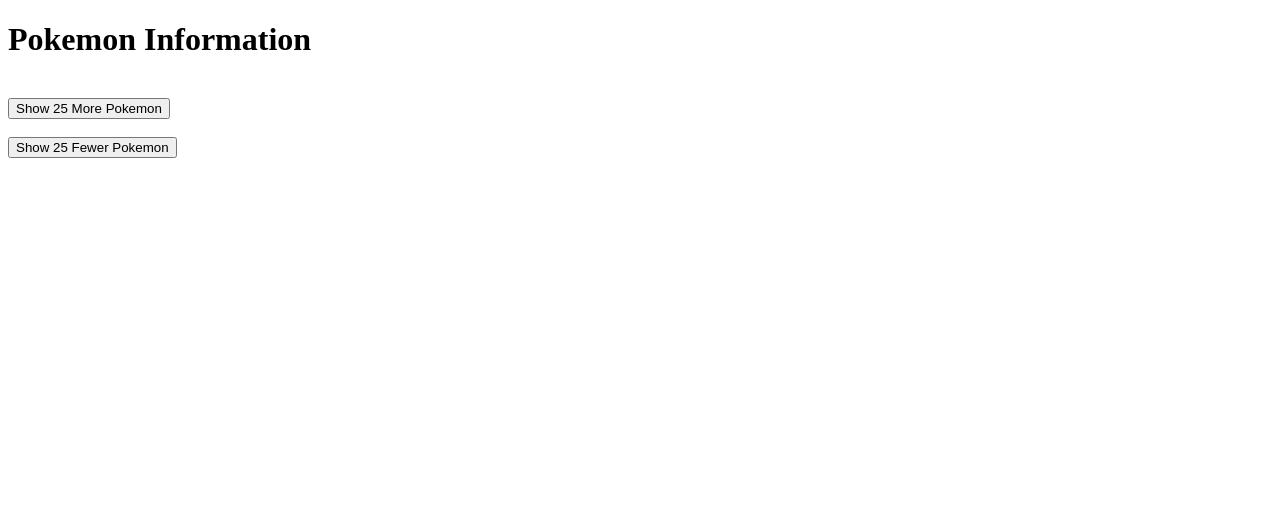
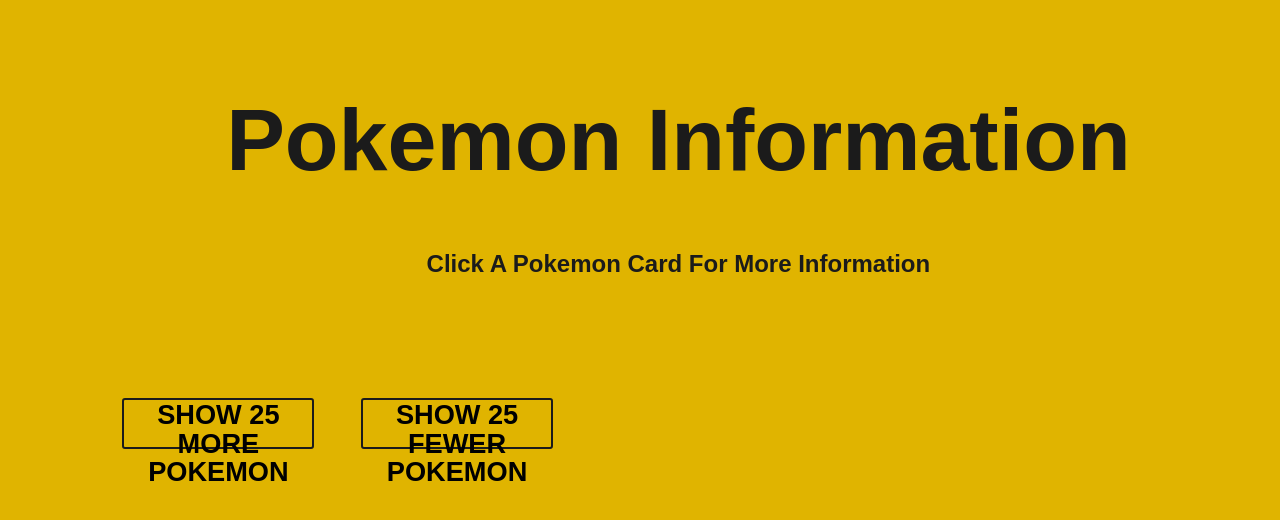
Before and after one commit to mauratee/pokemon-js-site, a Flask app: page / in a window 1280 px wide. Shown: the top 520 px of the page. Run offline with Flask 2, Linux system fonts and the light colour scheme.

Commit message:
Add stylind to styles.css

```diff
--- a/server.py
+++ b/server.py
@@ -1,4 +1,5 @@
 from flask import Flask, render_template
+
 
 app = Flask(__name__)
 
--- a/static/app.js
+++ b/static/app.js
@@ -44,17 +44,17 @@
             const infoDiv = pokemonDiv.querySelector('.more-info');
 
 
-            $(infoDiv).append(`<h4>Stats</h4>`);
+            $(infoDiv).append(`<h5>Stats</h5>`);
             for (let i = 0; i < stats.length; i++) {
                 let stat = stats[i];
                 $(infoDiv).append(`<p>${stat.stat.name}: ${stat.base_stat}</p>`);}
 
-            $(infoDiv).append(`<h4>Types</h4>`);
+            $(infoDiv).append(`<h5>Types</h5>`);
             for (let i = 0; i < types.length; i++) {
                 let type = types[i];
                 $(infoDiv).append(`<p>${type.type.name}</p>`);}
 
-            $(infoDiv).append(`<h4>Weight</h4>`);
+            $(infoDiv).append(`<h5>Weight</h5>`);
             $(infoDiv).append(`<p>${poke.weight} lbs.</p>`);
 
             // Set display attribute of all more-info divs to none
@@ -72,7 +72,7 @@
         getPokemon()
 
     };
-
+    return data
 };
 
 const pokemonInfo = getData(25)
--- a/static/styles.css
+++ b/static/styles.css
@@ -0,0 +1,82 @@
+/* || General styles */
+
+body {
+    background-color: #e0b400;
+    color:#1b1b1b;
+    font-family: 'Poppins', sans-serif;
+    font-size: 1.5rem;
+    text-transform: capitalize;
+    width: 90%;
+    margin-right: 50px;
+    margin-left: 8%;
+}
+
+h1 {
+    font-weight: bold;
+    font-size: 5.5rem;
+    text-align: center;
+    padding-top: 30px;
+}
+
+h4 {
+    text-align: center;
+    padding-bottom: 40px;
+}
+
+h5 {
+    text-align: center;
+    font-weight: bold;
+    font-size: 1.7rem;
+    line-height: 1.8rem;
+    margin-bottom: 10px;
+    margin-top: 45px;
+}
+
+
+/* || Button */
+
+button {
+    height: 4vw;
+    width: 15vw;
+    border-radius: 3px;
+    border: 2px solid #1b1b1b;
+    margin: 20px;
+    font-size: 1.7rem;
+    line-height: 1.8rem;
+    font-weight: bold;
+    text-transform: uppercase;
+    background-color: #e0b400;
+  }
+
+  button:hover {
+    background-color: #f0ae0e;
+  }
+
+  button:active {
+    border: 2px solid black;
+    text-shadow: 3px 3px 3px #707070;
+  }
+
+
+  /* || Content */
+
+.container {
+    display: grid;
+    grid-template-columns: repeat(3, 1fr);
+    gap: 90px;
+    align-items: start;
+}
+
+.pokemonName {
+    justify-content: center;
+    align-content: start;
+    max-width: 60%;
+    font-family: 'Poppins', sans-serif;
+    line-height: 1.15;
+    border-radius: 15px;
+    border: 3px solid #1b1b1b;
+    background-color: #f0f0f0;
+    text-align: center;
+    justify-content: center;
+    padding: 45px;
+  }
--- a/templates/index.html
+++ b/templates/index.html
@@ -18,6 +18,7 @@
   <body>
 
     <h1>Pokemon Information</h1>
+    <h4>Click a Pokemon card for more information</h4>
 
     <!-- Add element to hold dynamically created divs -->
     <div id="container" class="container"></div>
@@ -26,16 +27,12 @@
 
     <div>
       <button id="more-pokemon">Show 25 More Pokemon</button>
-    </div>
-
-    <br>
-
-    <div>
       <button id="fewer-pokemon">Show 25 Fewer Pokemon</button>
     </div>
 
     <option id="value-tracker" value="25"></option>
 
+
     <!-- Link to JS App File -->
     <script src="/static/app.js"></script>
   </body>
```
Also changed, not shown: README.md, static/tests.js (deleted).
